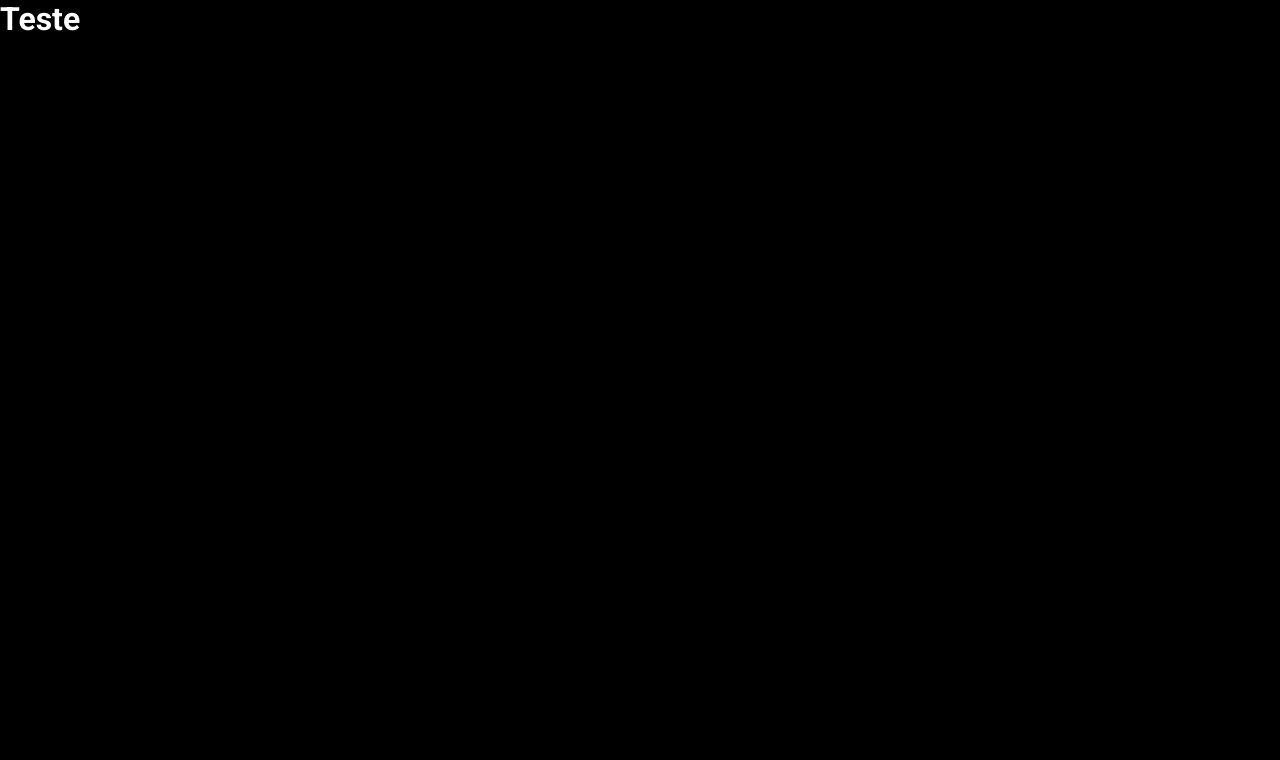
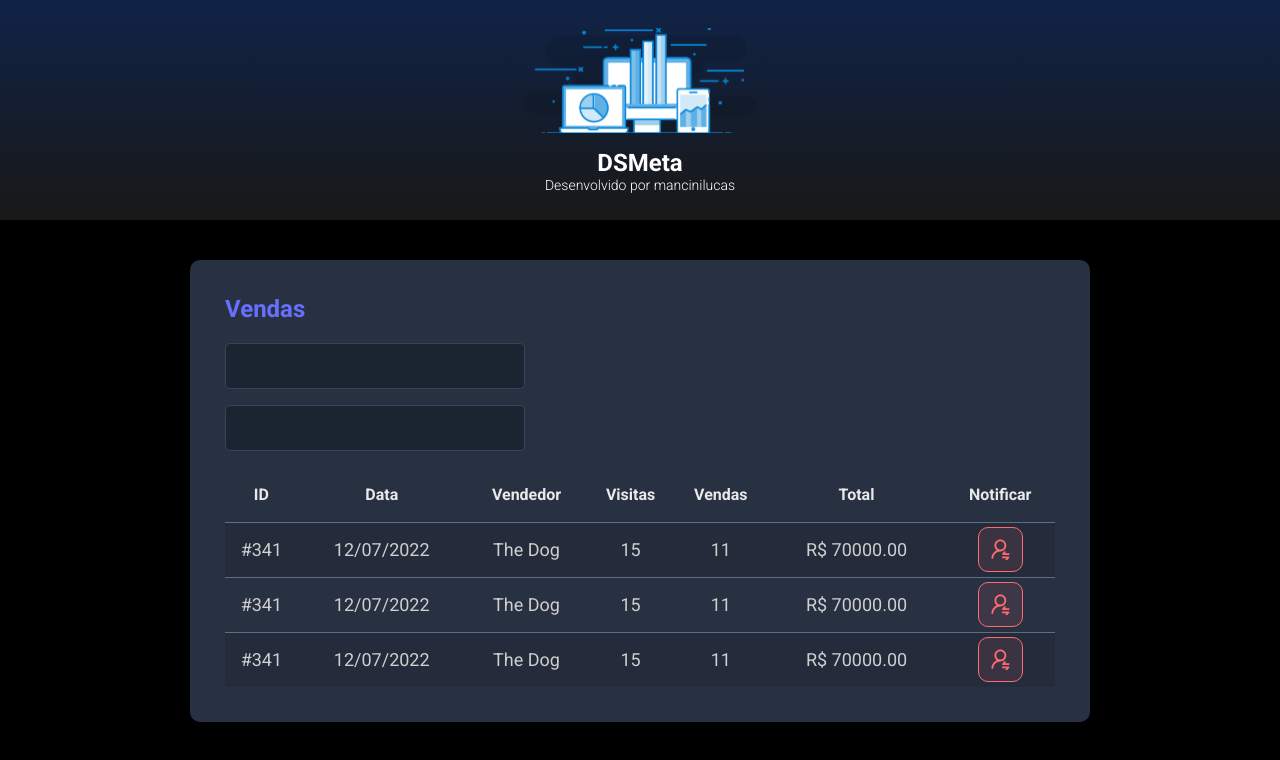
Before and after one commit to mancinilucas/dsmeta, a React (Vite) app in the folder frontend/: page / in a window 1280 px wide. Shown: the top 760 px of the page. Built offline with nearby package versions, Linux system fonts and the light colour scheme.

Commit message:
static done

```diff
--- a/frontend/src/App.tsx
+++ b/frontend/src/App.tsx
@@ -1,9 +1,21 @@
+import { Header } from "./components/Header";
+import { NotificationButton } from "./components/NotificationButton";
+import { SalesCard } from "./components/SalesCard";
 
-function App() {
+import './index.css'
+
+export function App() {
 
   return (
-    <h1>Teste</h1>
+    <>
+      <Header />
+      <main>
+        <section id="sales">
+          <div className="dsmeta-container">
+            <SalesCard />
+          </div>
+        </section>
+      </main>
+    </>
   )
 }
-
-export default App
--- /dev/null
+++ b/frontend/src/components/Header/index.tsx
@@ -0,0 +1,17 @@
+import backgroundImg from '../../assets/img/background.svg'
+import './styles.css';
+
+export function Header(){
+  return(
+    <>
+      <header>
+        <div className="header-container">
+          <img src={backgroundImg} alt="logo" />
+          <h1>DSMeta</h1>
+          <p>Desenvolvido por <a href="https://github.com/mancinilucas" target="_blank">mancinilucas</a>
+          </p>
+        </div>
+      </header>
+    </>
+  )
+}
--- /dev/null
+++ b/frontend/src/components/Header/styles.css
@@ -0,0 +1,33 @@
+header{
+  height: 220px;
+  background: linear-gradient(180deg, #102347 0%, #181818 100%);
+  display: flex;
+  align-items: center;
+  justify-content: center;
+}
+
+.header-container{
+  display: flex;
+  flex-direction: column;
+  align-items: center;
+  justify-content: center;
+}
+
+.header-container img{
+  width: 235px;
+  height: 106px;
+}
+
+.header-container h1{
+  margin-top: 15px;
+  font-size: 24px;
+  line-height: 28px;
+  font-weight: 700;
+}
+
+.header-container p,
+.header-container a
+{
+  font-size: 14px;
+  font-weight: 300;
+}
--- /dev/null
+++ b/frontend/src/components/NotificationButton/index.tsx
@@ -0,0 +1,10 @@
+import './styles.css'
+import notificationButton from '../../assets/img/notification-icon.svg'
+
+export function NotificationButton(){
+  return(
+      <div className='dsmeta-red-btn'>
+        <img src={notificationButton} alt="Notificar" />
+      </div>
+  )
+}
--- /dev/null
+++ b/frontend/src/components/NotificationButton/styles.css
@@ -0,0 +1,15 @@
+.dsmeta-red-btn{
+  height: 45px;
+  width: 45px;
+  background: rgba(255, 107, 114, 0.1);
+  border: 1px solid #FF6B72;
+  border-radius: 10px;
+  display: flex;
+  align-items: center;
+  justify-content: center;
+  cursor: pointer;
+}
+
+.dsmeta-red-btn img{
+  width: 19px;
+}
--- /dev/null
+++ b/frontend/src/components/SalesCard/index.tsx
@@ -0,0 +1,77 @@
+import { NotificationButton } from '../NotificationButton'
+import './styles.css'
+
+export function SalesCard(){
+  return(
+    <>
+      <div className="dsmeta-card">
+        <h2>Vendas</h2>
+        <div>
+          <div className="form-control-container">
+            <input className="form-control" type="text" />
+          </div>
+          <div className="form-control-container">
+            <input className="form-control" type="text" />
+          </div>
+        </div>
+
+        <div>
+          <table className="dsmeta-sales-table">
+            <thead>
+              <tr>
+                <th className="show-992">ID</th>
+                <th className="show-576">Data</th>
+                <th>Vendedor</th>
+                <th className="show-992">Visitas</th>
+                <th className="show-992">Vendas</th>
+                <th>Total</th>
+                <th>Notificar</th>
+              </tr>
+            </thead>
+            <tbody>
+              <tr>
+                <td className="show-992">#341</td>
+                <td className="show-576">12/07/2022</td>
+                <td>The Dog</td>
+                <td className="show-992">15</td>
+                <td className="show-992">11</td>
+                <td>R$ 70000.00</td>
+                <td>
+                  <div className="dsmeta-btn-container">
+                    <NotificationButton />
+                  </div>
+                </td>
+              </tr>
+              <tr>
+                <td className="show-992">#341</td>
+                <td className="show-576">12/07/2022</td>
+                <td>The Dog</td>
+                <td className="show-992">15</td>
+                <td className="show-992">11</td>
+                <td>R$ 70000.00</td>
+                <td>
+                  <div className="dsmeta-btn-container">
+                    <NotificationButton />
+                  </div>
+                </td>
+              </tr>
+              <tr>
+                <td className="show-992">#341</td>
+                <td className="show-576">12/07/2022</td>
+                <td>The Dog</td>
+                <td className="show-992">15</td>
+                <td className="show-992">11</td>
+                <td>R$ 70000.00</td>
+                <td>
+                  <div className="dsmeta-btn-container">
+                    <NotificationButton />
+                  </div>
+                </td>
+              </tr>
+            </tbody>
+          </table>
+        </div>
+      </div>
+    </>
+  )
+}
--- /dev/null
+++ b/frontend/src/components/SalesCard/styles.css
@@ -0,0 +1,103 @@
+.dsmeta-card{
+  background-color: #283142;
+  border-radius: 10px;
+  padding: 32px 10px 30px;
+}
+
+.dsmeta-card h2{
+  font-size: 24px;
+  font-weight: bold;
+  color: #676FFF;
+  margin-bottom: 20px;
+}
+
+.form-control-container{
+  margin-bottom: 16px;
+  max-width: 300px;
+}
+
+.form-control{
+  width: 100%;
+  height: 46px;
+  background-color: #1B2531;
+  border: 1px solid #384459;
+  border-radius: 5px;
+  color: #9AAABE;
+  padding: 0 20px;
+  font-size: 18px;
+  font-weight: 400;
+}
+
+/* TABLE ************/
+.dsmeta-sales-table{
+  width: 100%;
+  border-spacing: 0;
+  border-collapse: collapse;
+}
+
+.dsmeta-sales-table thead{
+  height: 55px;
+  font-size: 16px;
+  font-weight: 700;
+  color: #E9E9E9;
+}
+
+.dsmeta-sales-table tbody{
+  color: #CFCFCF;
+  font-size: 14px;
+  font-weight: 400;
+  text-align: center;
+}
+
+.dsmeta-sales-table tbody tr{
+  height: 74px;
+  border-top: 1px solid #5F6E82;
+
+}
+
+.dsmeta-sales-table tbody tr:hover > td{
+  background-color: #384459;
+}
+
+.dsmeta-sales-table tbody tr:nth-child(odd){
+  background-color: #242C3B;
+}
+
+.dsmeta-btn-container{
+  display: flex;
+  align-items: center;
+  justify-content: center;
+}
+
+.show-576,
+.show-992{
+  display: none;
+}
+
+@media (min-width: 576px){
+  .dsmeta-card{
+    padding: 35px;
+  }
+
+  .dsmeta-sales-table tbody tr{
+    height: 55px;
+  }
+
+  .dsmeta-sales-table tbody{
+    font-size: 18px;
+  }
+
+  .show-576{
+    display: table-cell;
+  }
+}
+
+@media (min-width: 992px){
+  .show-992{
+    display: table-cell;
+  }
+
+  .dsmeta-sales-table tbody{
+    font-size: 18px;
+  }
+}
--- a/frontend/src/index.css
+++ b/frontend/src/index.css
@@ -15,3 +15,13 @@
   text-decoration: none;
   color: unset;
 }
+
+#sales{
+  padding: 40px 10px;
+}
+
+.dsmeta-container{
+  width: 100%;
+  max-width: 900px;
+  margin: 0 auto;
+}
--- a/frontend/src/main.tsx
+++ b/frontend/src/main.tsx
@@ -1,6 +1,6 @@
 import React from 'react'
 import ReactDOM from 'react-dom/client'
-import App from './App'
+import { App } from './App'
 import './index.css'
 
 ReactDOM.createRoot(document.getElementById('root')!).render(
```
Also changed, not shown: frontend/src/assets/img/background.svg (added), frontend/src/assets/img/notification-icon.svg (added).
